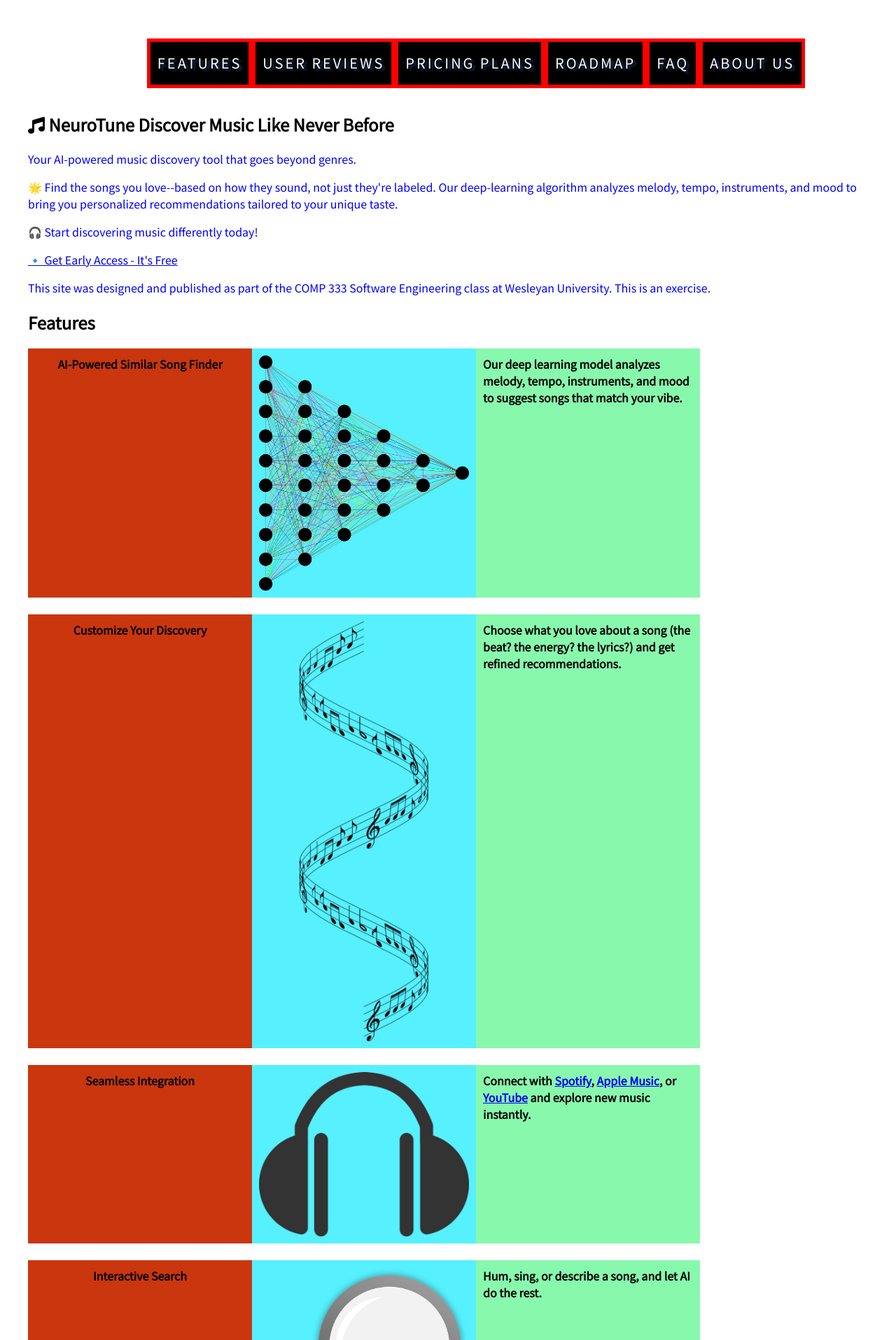
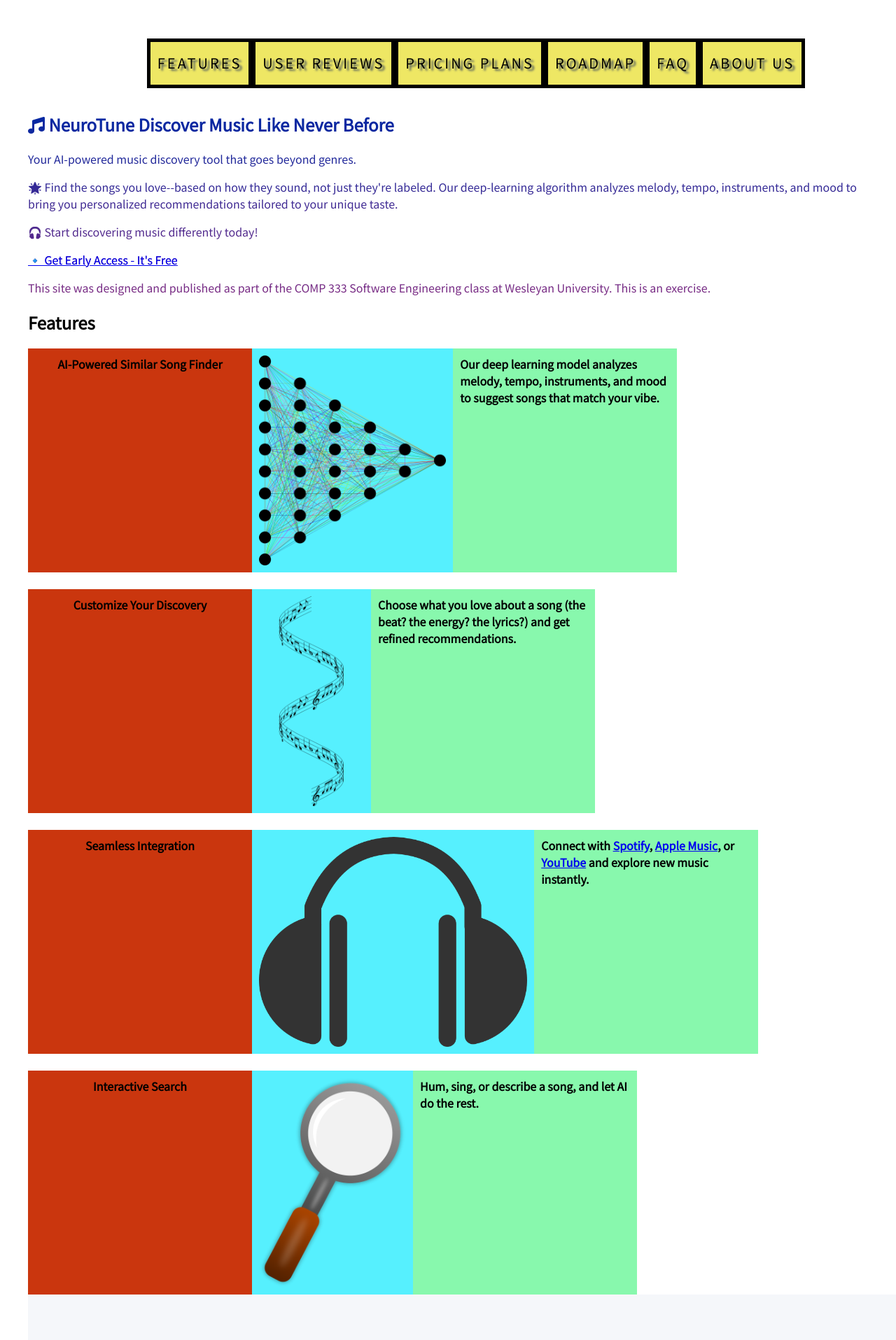
Before and after one commit to felixberliner1/COMP333-SWE, a PHP site: page / in a window 1280 px wide. Shown: the top 1915 px of the page at 70% size. Run offline with PHP 8.4, Linux system fonts and the light colour scheme.

Commit message:
Added css changes from old branch

```diff
--- a/style.css
+++ b/style.css
@@ -1,5 +1,5 @@
 /*
-The following was taken from the example code provided by Professor Zimmeck
+The font choice was from the sample style sheet from Prof. Zimmeck
 */
 
 @import url("https://fonts.googleapis.com/css2?family=Noto+Sans+SC&display=swap");
@@ -8,30 +8,20 @@ body {
   font-family: "Noto Sans SC", sans-serif;
 }
 
-p {
-  color: blue;
+/*
+Styling for the introduction paragraph text. Should look like a gradient between dark blue and purple
+*/
+#introParaText {
+  background-image: linear-gradient(rgb(2, 40, 163), rgb(123, 43, 131));
+  color: transparent;
+  background-clip: text;
 }
 
-#white-div {
-  color: white;
-}
-
-.padding-color-class {
-  background-color: #000000;
-  color: rgb(100, 168, 200);
-}
-
-.background-image-class {
-  background-image: url(https://picsum.photos/seed/picsum/400/200);
-  background-repeat: no-repeat;
-  color: rgb(5, 110, 10);
-}
-
-.css-box-model-class {
-  border-width: 2px;
-  border-style: solid;
-  margin: 10px 30px 15px 25px;
-  padding: 50px;
+/*
+Styling for the header for the about us section. Should look like dark red text
+*/
+#aboutUs {
+  color:darkred
 }
 
 .navbar {
@@ -52,8 +42,8 @@ p {
 
 .navbar li {
   width: 150 px;
-  background-color: #000;
-  border: 5px solid red;
+  background-color: #eee764;
+  border: 5px solid rgb(0, 0, 0);
   padding: 10px;
   display: inline-block;
   line-height: 40px;
@@ -63,9 +53,9 @@ p {
   text-decoration: none;
   text-transform: uppercase;
   font-size: 20px;
-  color: #fff;
+  color: #000000;
   letter-spacing: 3px;
-  text-shadow: 4px 3px 3px #1b365d;
+  text-shadow: 4px 3px 3px #404d5f;
 }
 
 table,
@@ -109,8 +99,8 @@ Custom CSS styling for our flexbox class (for the features at the top of the pag
 
 .featureImg {
     background-color: #56f0fe;
-    width: 300px;
-    height: auto;
+    width: auto;
+    height: 300px;
 }
 
 .featureMain {
```
